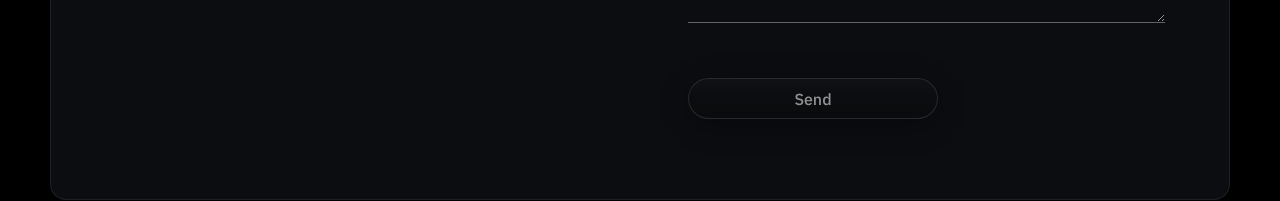
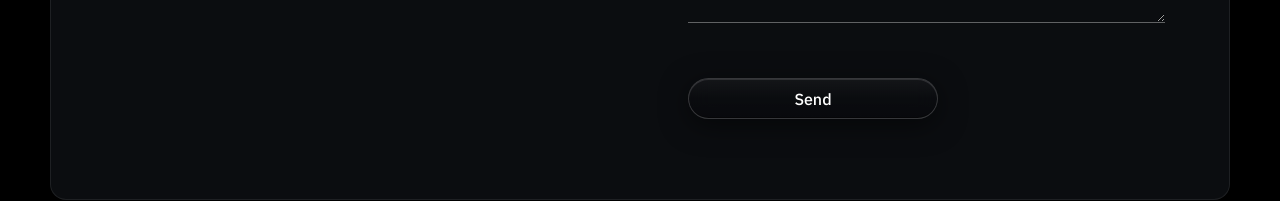
Before and after one commit to tokenable-dev/Tokenable, a Next.js app: page /contact in a window 1280 px wide. Shown: the part 604-805 px from the top of the page. Built offline with nearby package versions, Linux system fonts and the light colour scheme.

Commit message:
update: contact send

```diff
--- a/src/components/forms/ContactForm.tsx
+++ b/src/components/forms/ContactForm.tsx
@@ -1,34 +1,13 @@
 "use client";
 
-import { useEffect, useState } from "react";
-
-const CONTACT_LIVE_HOSTS = new Set(["tokenable.io", "www.tokenable.io"]);
+import { useState } from "react";
 
 export function ContactForm() {
   const [status, setStatus] = useState<"idle" | "sending" | "success" | "error">("idle");
   const [errorMessage, setErrorMessage] = useState("");
-  const [contactLive, setContactLive] = useState<boolean | null>(null);
-  const [prepNotice, setPrepNotice] = useState(false);
-
-  useEffect(() => {
-    setContactLive(CONTACT_LIVE_HOSTS.has(window.location.hostname));
-  }, []);
-
-  useEffect(() => {
-    if (contactLive) {
-      setPrepNotice(false);
-    }
-  }, [contactLive]);
-
-  const canSend = contactLive === true;
 
   async function onSubmit(e: React.FormEvent<HTMLFormElement>) {
     e.preventDefault();
-    if (!canSend) {
-      setPrepNotice(true);
-      return;
-    }
-
     setErrorMessage("");
     setStatus("sending");
 
@@ -131,7 +110,6 @@ export function ContactForm() {
         </div>
 
         <div className="flex flex-col items-center gap-3 pt-2 sm:items-start">
-          {canSend ? (
           <button
             type="submit"
             disabled={status === "sending"}
@@ -143,25 +121,6 @@ export function ContactForm() {
             />
             <span className="relative z-[1]">{status === "sending" ? "Sending…" : "Send"}</span>
           </button>
-          ) : (
-            <button
-              type="button"
-              onClick={() => setPrepNotice(true)}
-              className="relative box-border flex h-[48px] w-full max-w-[250px] cursor-not-allowed items-center justify-center gap-[10px] overflow-hidden rounded-[24px] border border-white/[0.12] bg-[rgba(11,13,16,0.55)] px-8 font-sans text-[16px] font-medium leading-none text-white/55 shadow-[0_6px_28px_rgba(0,0,0,0.35)] backdrop-blur-[12px] sm:h-[41px] sm:w-[250px] sm:max-w-none sm:px-[48px] sm:py-2"
-            >
-              <span
-                className="pointer-events-none absolute inset-0 rounded-[24px] bg-gradient-to-b from-white/[0.02] via-transparent to-[rgba(0,0,0,0.12)]"
-                aria-hidden
-              />
-              <span className="relative z-[1]">Send</span>
-            </button>
-          )}
-          {prepNotice && !canSend ? (
-            <p className="max-w-md text-center font-sans text-base leading-snug text-white/70 sm:text-left" role="status" aria-live="polite">
-              We&apos;re finishing our move to <span className="text-white/90">tokenable.io</span>. Message sending will be available once the new site is live at that
-              address — thanks for your patience.
-            </p>
-          ) : null}
           {status === "success" ? (
             <p className="font-sans text-base text-[rgb(0,169,129)]">Thanks — your message was sent.</p>
           ) : null}
```
Lines whose indentation alone changed are shown as unchanged.
